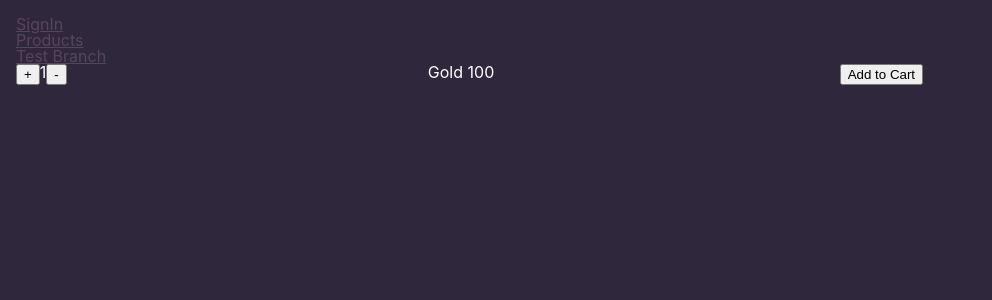
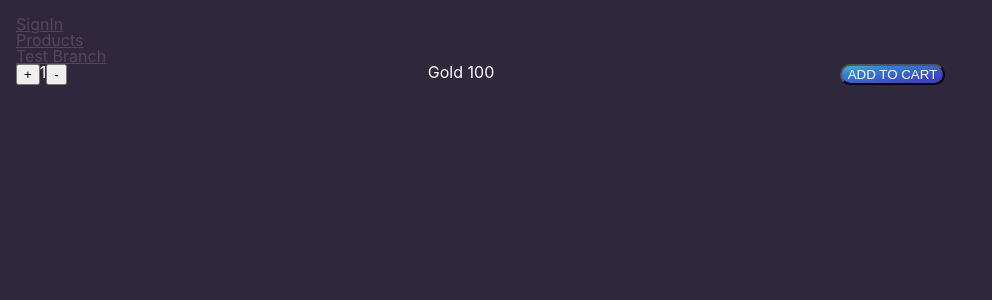
Before and after one commit to FahadHameed89/React-Redux-Router---RPG-Shop-Team-Project, a React (Create React App) app: page /products/ProductAddCard in a window 1280 px wide. Shown: the top 300 px of the page, without its empty margins (0-992 px from the left). Built offline with nearby package versions, Linux system fonts and the light colour scheme.

Commit message:
Added some styling to 'Add to Cart' button

```diff
--- a/src/product/ProductAddCart.jsx
+++ b/src/product/ProductAddCart.jsx
@@ -61,7 +61,7 @@ export default (props) => {
         </div>
 
         <div className="addToCart">
-          <button> Add to Cart </button>
+          <button> ADD TO CART </button>
         </div>
       </div>
     </div>
--- a/src/product/css/product-addcart.css
+++ b/src/product/css/product-addcart.css
@@ -20,3 +20,12 @@
 .counter {
     display: flex;
   }
+
+/*Set CSS colors*/
+
+.addToCart button {
+    background: rgb(70,186,202);
+    background: linear-gradient(170deg, rgba(70,186,202,1) 0%, rgba(49,130,217,1) 25%, rgba(61,67,199,1) 81%);
+    color: white;
+    border-radius: 12px;
+}
```
